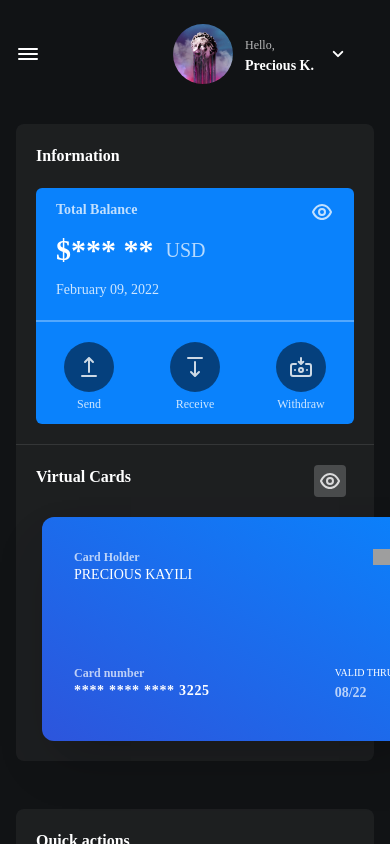
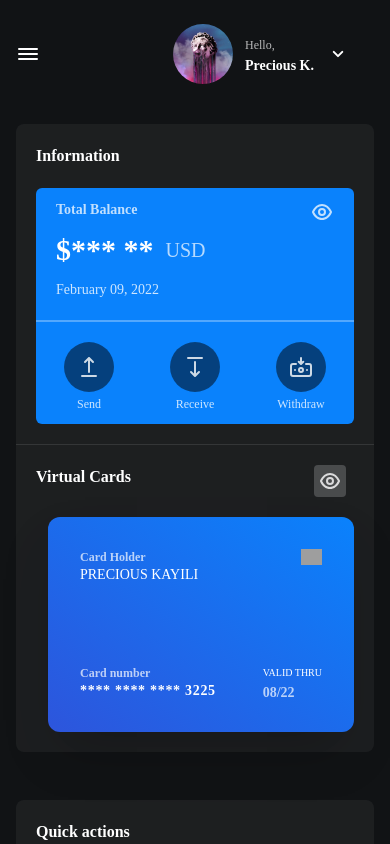
Before and after one commit to preciouskayili/creditbuddy-frontend, a React (Vite) app: page / in a window 390 px wide. Built offline with nearby package versions, Linux system fonts and the light colour scheme; grey boxes are pictures that could not be loaded; a web font is replaced by a local one.

Commit message:
feat: Dashboard complete

```diff
--- a/src/components/Dashboard/VirtualCards.jsx
+++ b/src/components/Dashboard/VirtualCards.jsx
@@ -40,7 +40,7 @@ const VirtualCards = () => {
 
   return (
     <>
-      <div className="card w-96 h-56 mx-auto cursor-pointer bg-gradient-to-bl from-[#0A82FC] to-[#2d55dc] rounded-xl text-white shadow-2xl">
+      <div className="card w-auto sm:w-96 sm:h-56 mx-auto cursor-pointer bg-gradient-to-bl from-[#0A82FC] to-[#2d55dc] rounded-xl text-white shadow-2xl">
         <div className="w-full px-8 flex flex-col justify-center">
           <div className="flex justify-between pt-8">
             <div>
```
